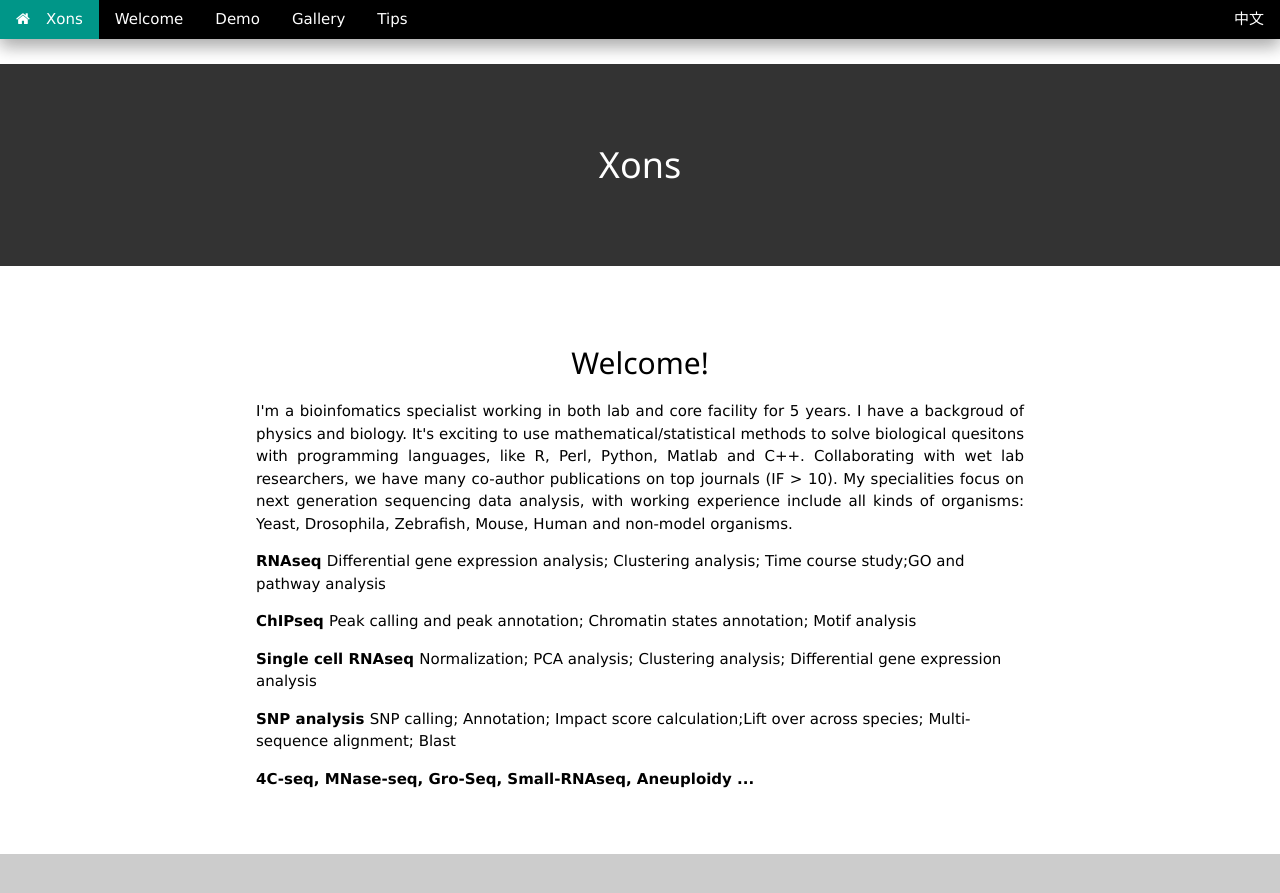
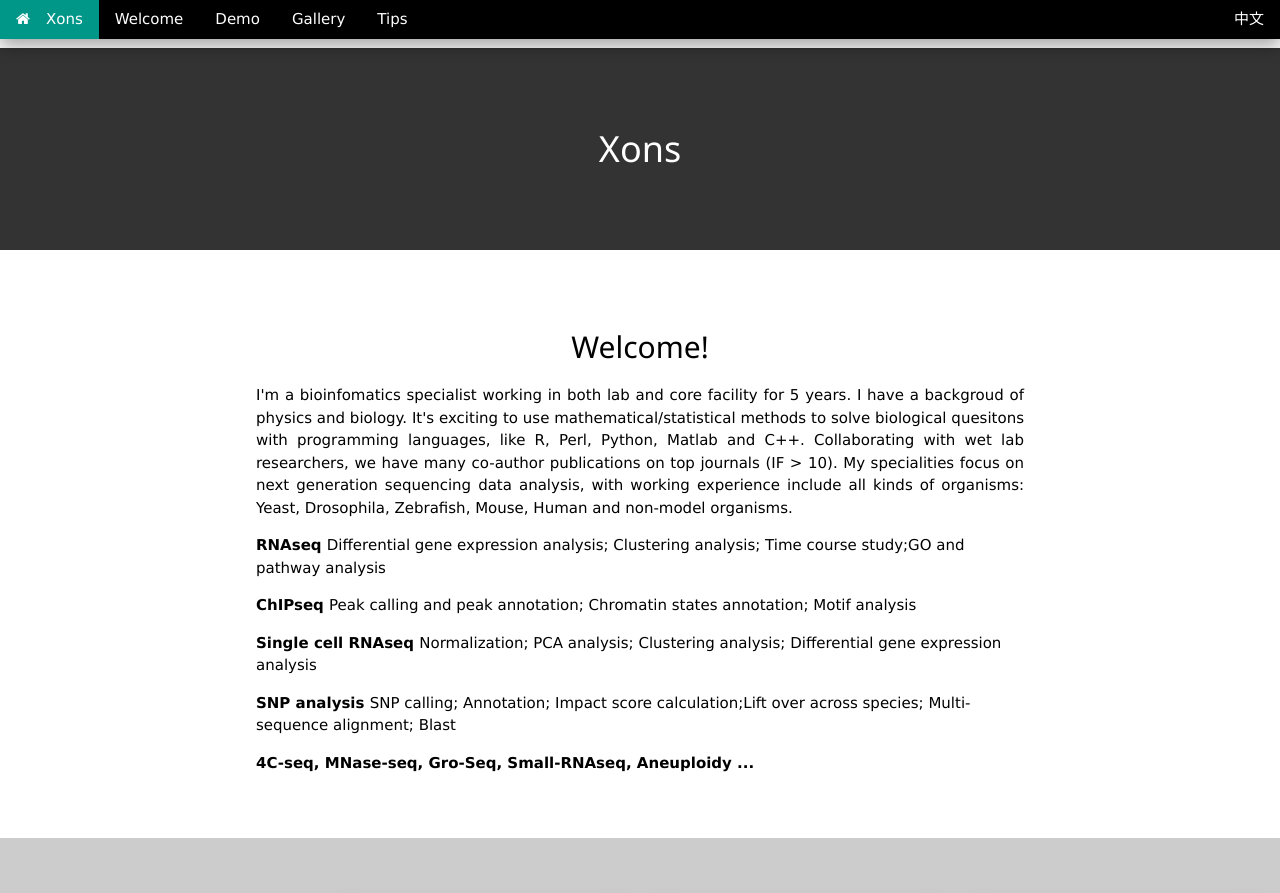
Before and after one commit to xons/xons.github.io, a Jekyll site: the page built from index.html, in a window 1280 px wide and 900 px high. Shown: the top 893 px of the window. Built offline with Jekyll 4.4.1, drawn with Linux system fonts in a browser that asks for light colours; nearby versions of some CDN libraries; library files that are not in the unit come from our copies.

Commit message:
Update index.html

```diff
--- a/index.html
+++ b/index.html
@@ -3,7 +3,7 @@
 title: Xons
 ---
 <!-- Header image -->
-<div class="w3-container w3-padding-32">
+<div class="w3-container w3-padding-24">
 </div>
 <div class="w3-container w3-center w3-padding-64 w3-theme-l1">
     <h1> Xons </h1>
```
